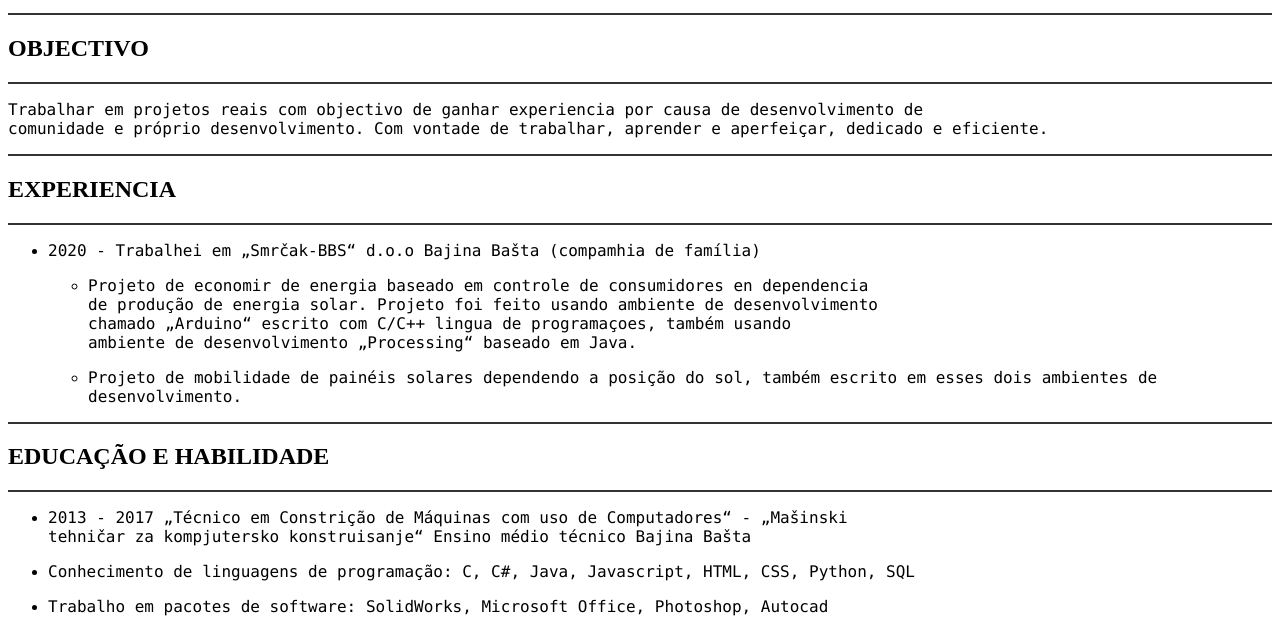
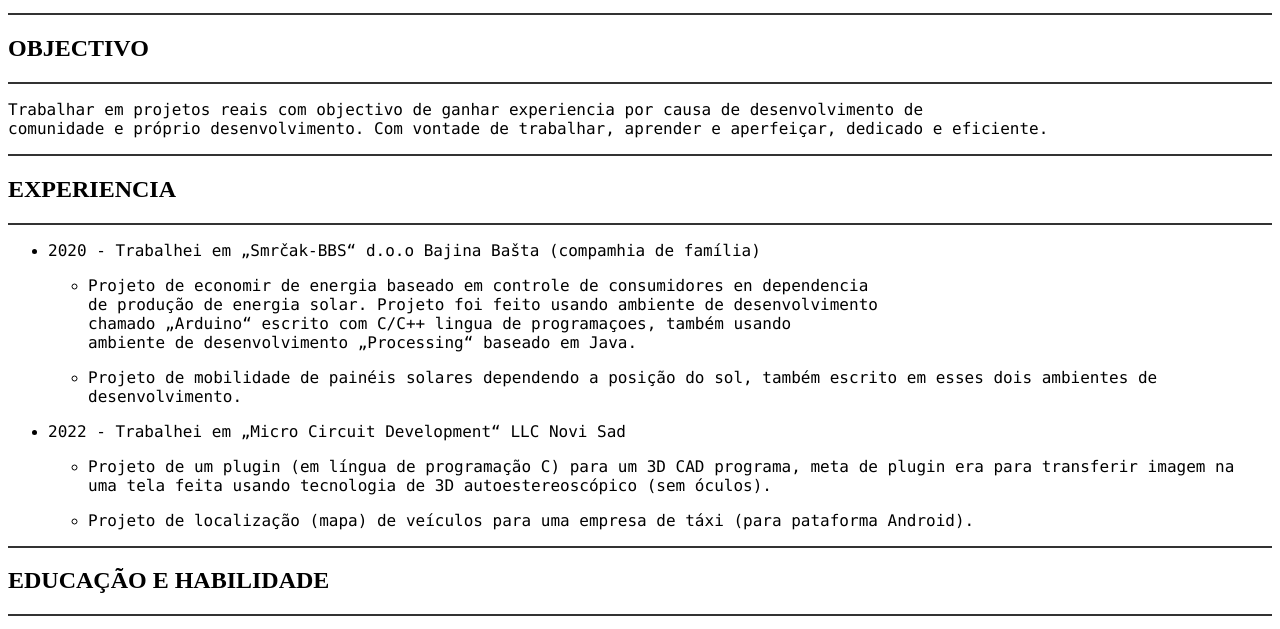
Before and after one commit to dejan-vasic/portfolio, a plain HTML site: page index.html in a window 1280 px wide. Shown: the part 140-769 px from the top of the page. Drawn offline with Linux system fonts and the light colour scheme.

Commit message:
Update Portfolio.

```diff
--- a/index.html
+++ b/index.html
@@ -64,7 +64,22 @@
                 </p>
             </li>
         </ul>
-
+        <li>
+            <p>2022 - Trabalhei em „Micro Circuit Development“ LLC Novi Sad</p>
+        </li>
+        <ul>
+            <li>
+                <p>
+                    Projeto de um plugin (em língua de programação C) para um 3D CAD programa, meta de plugin era para transferir
+                    imagem na uma tela feita usando tecnologia de 3D autoestereoscópico (sem óculos).
+                </p>
+            </li>
+            <li>
+                <p>
+                    Projeto de localização (mapa) de veículos para uma empresa de táxi (para pataforma Android).
+                </p>
+            </li>
+        </ul>
     </ul>
 
     <hr>
```
